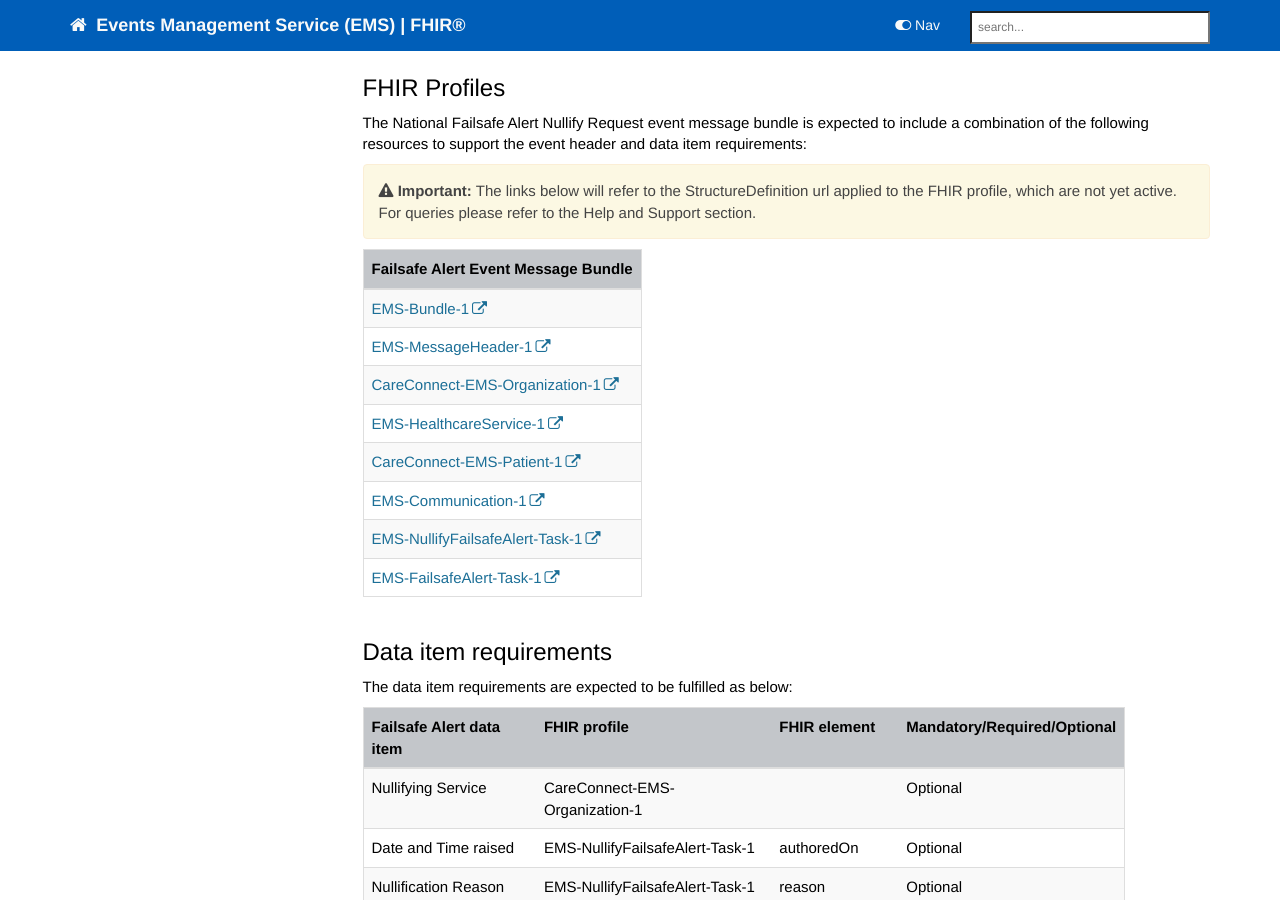
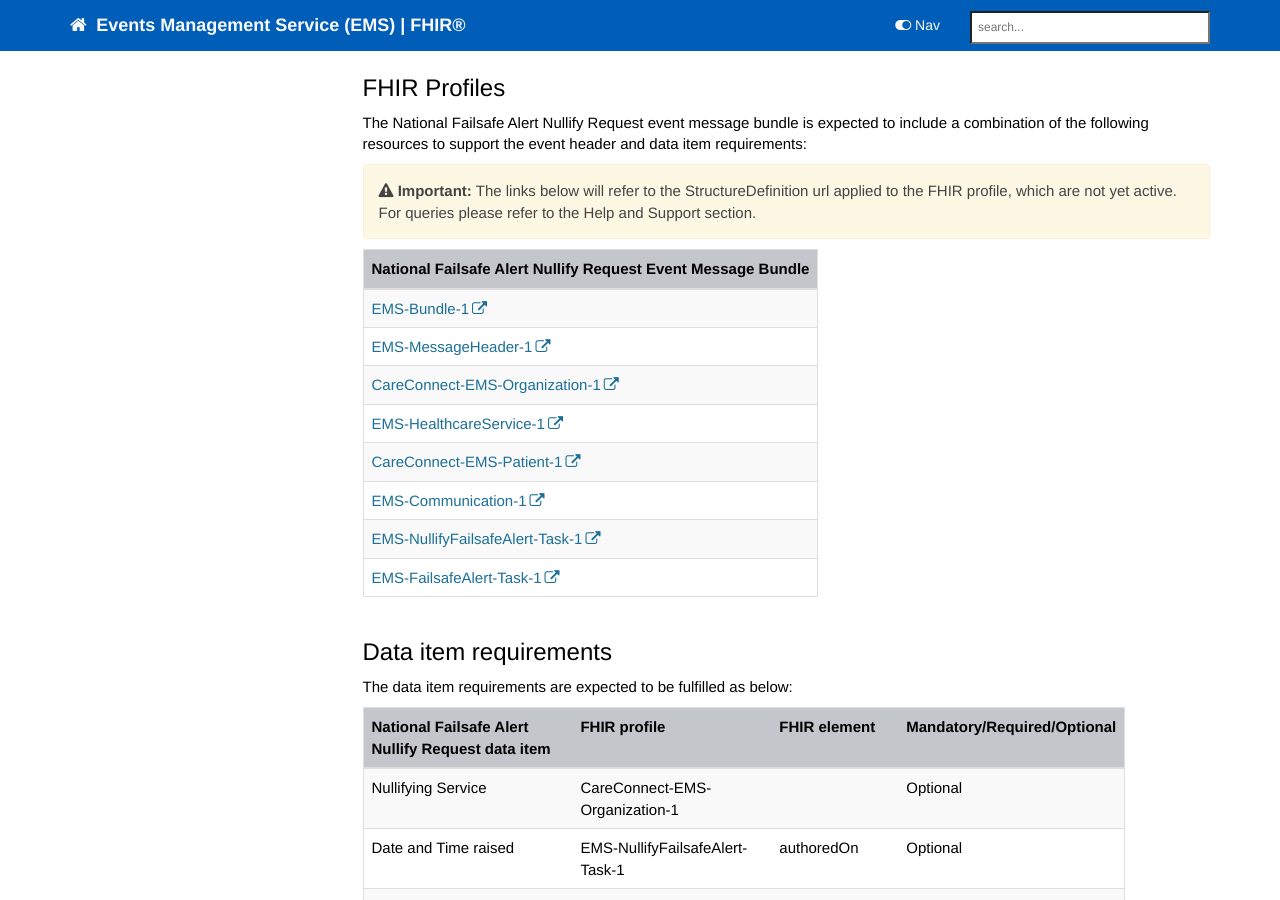
Before and after one commit to nhsconnect/Events-Management, a Jekyll site: the page built from pages/explore/explore_national_failsafe_alert_nullify.md, in a window 1280 px wide and 900 px high, scrolled down 377 px. Built offline with Jekyll 4.4.1, drawn with Linux system fonts in a browser that asks for light colours; nearby versions of some CDN libraries; comment, search, counter and statistics services are not loaded.

Commit message:
Event markdown QA

```diff
--- a/pages/explore/explore_national_failsafe_alert_nullify.md
+++ b/pages/explore/explore_national_failsafe_alert_nullify.md
@@ -14,7 +14,7 @@ The National Failsafe Alert Nullify Request event message bundle is expected to
 
 {% include important.html content="The links below will refer to the StructureDefinition url applied to the FHIR profile, which are not yet active. For queries please refer to the Help and Support section." %}
 
-| Failsafe Alert Event Message Bundle       |
+| National Failsafe Alert Nullify Request Event Message Bundle       |
 |-------------------------------------------|
 | [EMS-Bundle-1](https://fhir.nhs.uk/STU3/StructureDefinition/EMS-Bundle-1)                              |
 | [EMS-MessageHeader-1](https://fhir.nhs.uk/STU3/StructureDefinition/EMS-MessageHeader-1)                       |
@@ -29,7 +29,7 @@ The National Failsafe Alert Nullify Request event message bundle is expected to
 
 The data item requirements are expected to be fulfilled as below:
 
-| Failsafe Alert data item | FHIR profile               | FHIR element                     | Mandatory/Required/Optional |
+| National Failsafe Alert Nullify Request data item | FHIR profile               | FHIR element                     | Mandatory/Required/Optional |
 |--------------------------|----------------------------|----------------------------------|-----------------------------|
 | Nullifying Service                  | CareConnect-EMS-Organization-1 |                                  | Optional                   |
 | Date and Time raised     | EMS-NullifyFailsafeAlert-Task-1       | authoredOn                       | Optional                   |
```
Also changed, not shown: pages/explore/explore_ems_event_rejection.md (+1 -1 lines), pages/explore/explore_national_failsafe_alert.md (+1 -1 lines).
